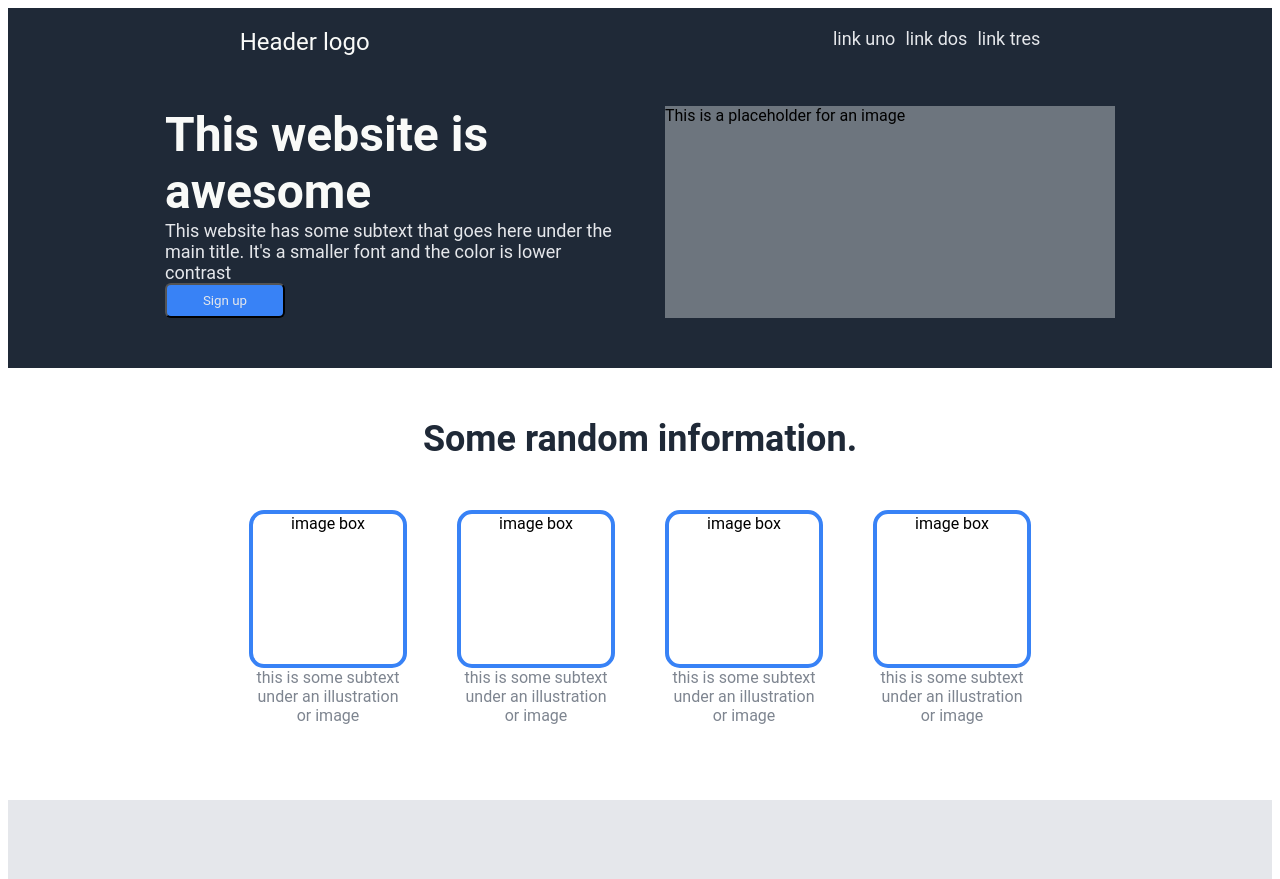
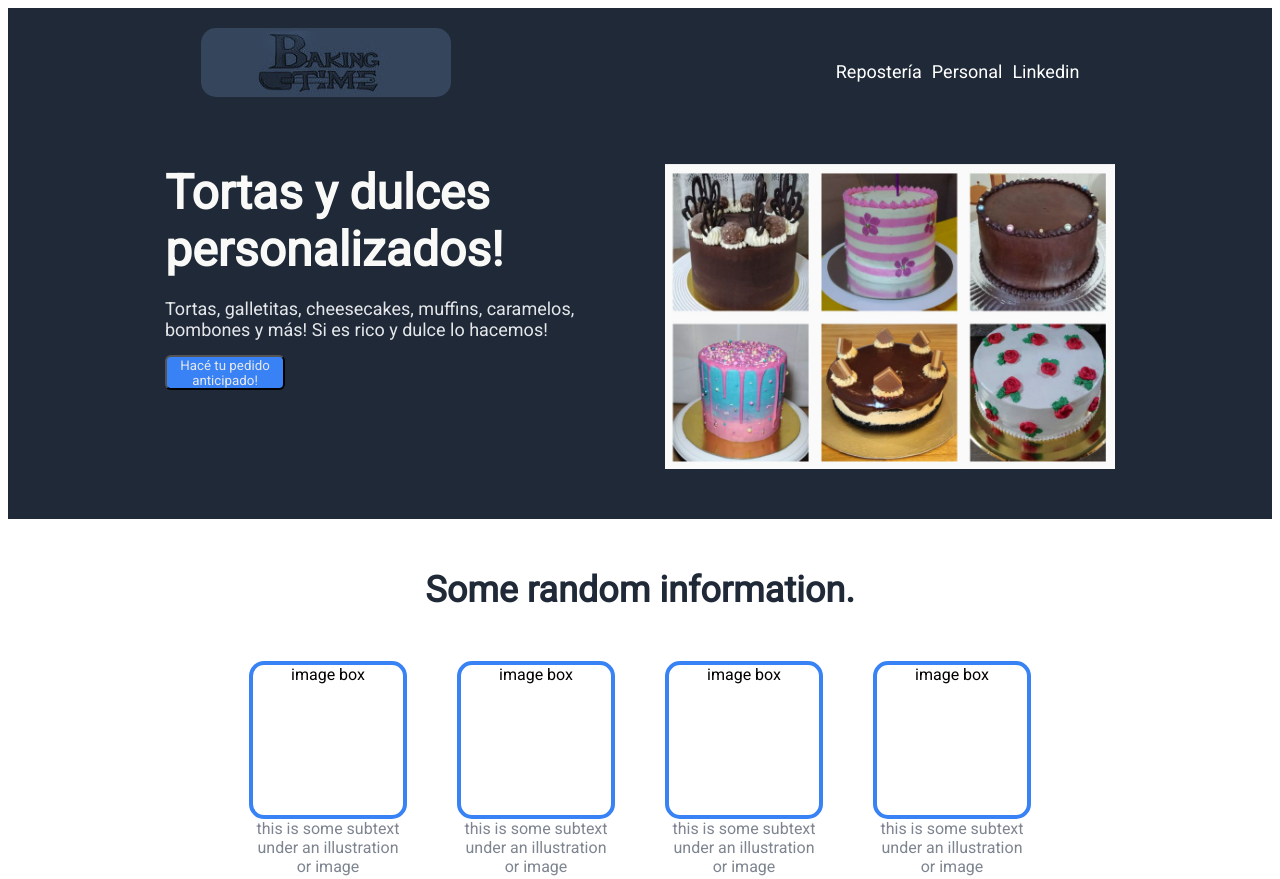
Before and after one commit to LGHPSD/landing-page, a plain HTML site: page index.html in a window 1280 px wide. Shown: the top 879 px of the page. Drawn offline with Linux system fonts and the light colour scheme.

Commit message:
add footer. start to personalize first section with images

```diff
--- a/index.html
+++ b/index.html
@@ -5,6 +5,10 @@
   <meta http-equiv="X-UA-Compatible" content="IE=edge">
   <meta name="viewport" content="width=device-width, initial-scale=1.0">
   <link rel="stylesheet" href="styles.css">
+  <link rel="preconnect" href="https://fonts.googleapis.com">
+<link rel="preconnect" href="https://fonts.gstatic.com" crossorigin>
+<link href="https://fonts.googleapis.com/css2?family=Roboto:wght@400&display=swap" rel="stylesheet">
+
     <title>Awesome Page With CSS!</title>
 </head>
 <body>
@@ -13,11 +17,11 @@
 <div class="header-card">
 
    <div class="header">
-      <div class="logo">Header logo</div>
+      <div class="logo-holder"><img class="logo" src="header.jpg"></div>
       <div class="links">
-          <div>link uno</div>
-          <div>link dos</div>
-          <div>link tres</div>
+          <div><a href="https://www.instagram.com/_.bakingtime/">Repostería</a></div>
+          <div><a href="https://www.instagram.com/brendii_riios/">Personal</a></div>
+          <div><a href="https://www.linkedin.com/">Linkedin</a></div>
       </div>
    </div>
 
@@ -25,15 +29,15 @@
 
      <div class="card-left">
 
-        <div class="awesome">This website is awesome</div>
-        <div class="sub-awesome">This website has some subtext that goes here under the main title. It's a smaller font and the color is lower contrast</div>
+        <div class="awesome">Tortas y dulces personalizados!</div>
+        <div class="sub-awesome">Tortas, galletitas, cheesecakes, muffins, caramelos, bombones y más! Si es rico y dulce lo hacemos!</div>
         <div class="button">
-           <button>Sign up</button>
+           <button>Hacé tu pedido anticipado!</button>
             </div>
      </div>
 
     <div class="card-right">
-      <div class="placeholder">This is a placeholder for an image</div>
+      <div class="placeholder"><img src="card-image.jpg" alt="Overview de tortas"></div>
       </div>
 
    </div>
@@ -93,6 +97,8 @@
 
 </div>
 
+<footer>Copyright © The Odin Project 2021</footer>
+
 
 
 
--- a/styles.css
+++ b/styles.css
@@ -2,7 +2,7 @@
     font-family: 'Roboto', sans-serif;
 }
 
-.header-card {
+.header-card , footer {
     background-color: #1f2937;
     justify-content: center;
     padding-bottom: 50px;
@@ -16,8 +16,8 @@
 }
 
 .logo {
-    color: #f9faf8;
-    font-size: 24px;
+    max-height: 80%;
+    border-radius: 15px;
 }
 
 .links {
@@ -25,7 +25,13 @@
     gap: 10px;
     color: #e5e7eb;
     font-size: 18px;
+    justify-content: center;
+    align-items: center;
+}
 
+a {
+    color: white;
+    text-decoration: none;
 }
 
 .card {
@@ -55,6 +61,8 @@
 .sub-awesome {
     color: #e5e7eb;
     font-size: 18px;
+    margin-top: 20px;
+    margin-bottom: 15px;
 }
 
 button {
@@ -63,9 +71,19 @@ button {
     border-radius: 6px;
     width: 120px;
     height: 35px;
+}
+
+
+img {
+    height: 100%;
+    width:100%;
 
 }
 
+.card-right {
+    height: 60%;
+    width: 450px;
+}
 
 .random {
     display: flex;
@@ -150,3 +168,9 @@ button {
     .second {
         border: 2px solid white
     }
+
+footer {
+    text-align: center;
+    color: #e5e7eb;
+    padding: 40px;
+}
```
Also changed, not shown: card-image.jpg (added), header.jpg (added).
